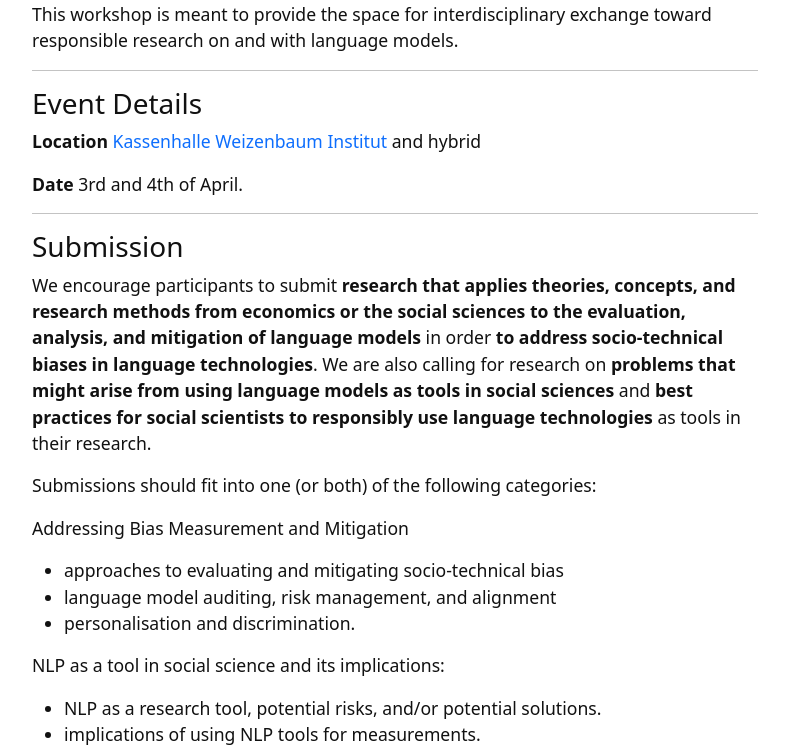
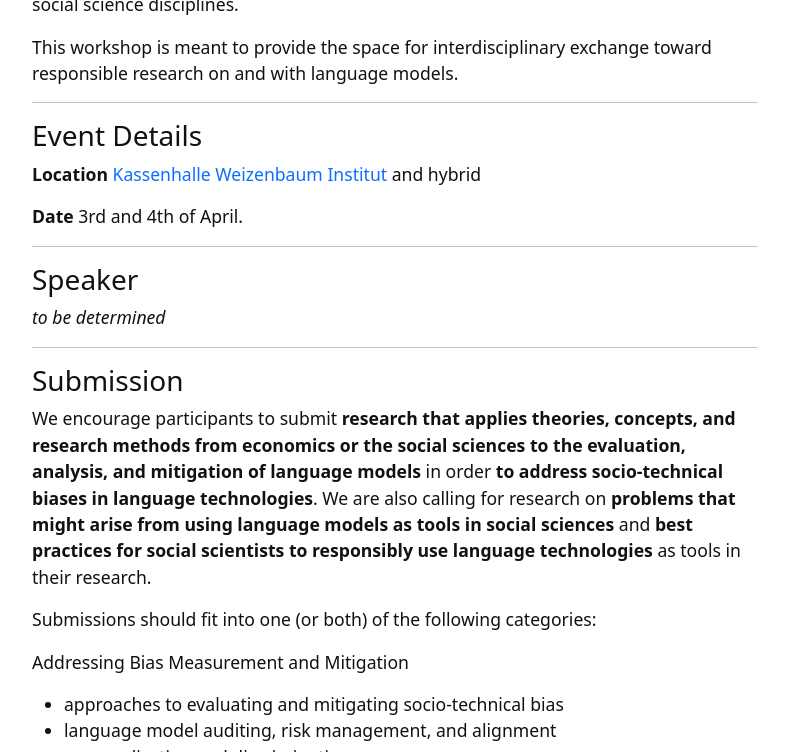
Before and after one commit to lppohl/wi-workshop.github.io, a Jekyll site: the page built from index.md, in a window 1280 px wide and 900 px high, scrolled down 552 px, cut to the strip 0-752 px from the top of the window. Shown: the whole strip, without its empty margins (245-1034 px from the left). Built offline with Jekyll 4.4.1, drawn with Linux system fonts in a browser that asks for light colours.

Commit message:
Update index.md

```diff
--- a/index.md
+++ b/index.md
@@ -4,7 +4,7 @@ layout: page
 ---
 
 # Social Science and Language Models
-**Methods and theory to responsible research on and with Language technologies**
+### Methods and theory to responsible research on and with Language technologies
 
 In recent years, language models have seen improved performance in tasks like translation, sorting, and text generation, which has led to their integration into a variety of fields, such as medical contexts, software engineering but also social science. Parallel to this technological proliferation, the emerging field of Responsible AI research has revealed various socio-technical biases in language models which result in discrimination based on attributes such as ethnicity, gender, and more. These findings force both social scientists and computer scientists who are integrating these tools into their research, to reflect how they can detect and mitigate potentially  biased outcomes. By doing so, they contribute to an expanding body of literature that critiques how discrimination is conceptualized, how bias measurements are operationalized, and how existing bias benchmarks are constructed. These issues stem from a lack of genuine interdisciplinary collaboration between NLP researchers and researchers from various social science disciplines.
 
@@ -19,6 +19,11 @@ This workshop is meant to provide the space for interdisciplinary exchange towar
 
 **Date**
 3rd and 4th of April.
+
+------
+### Speaker
+
+*to be determined*
 
 ------
 
```
